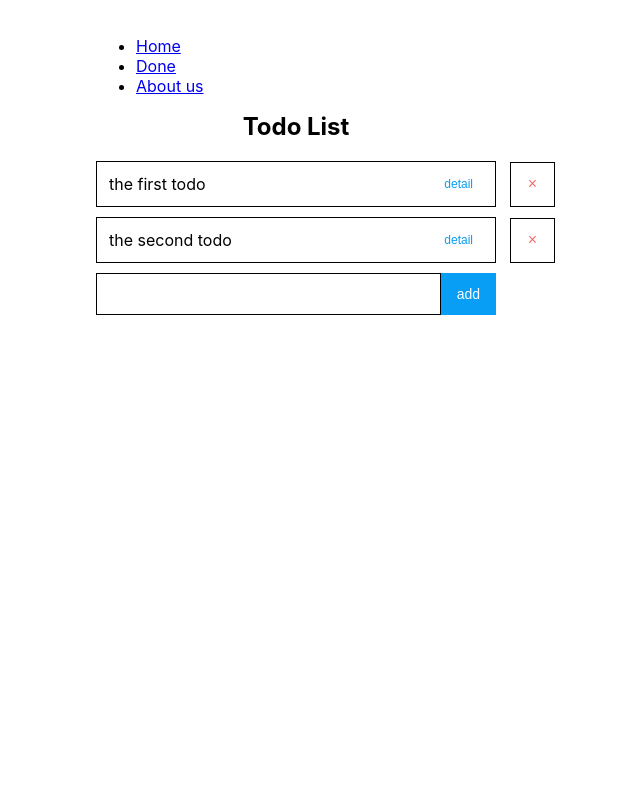
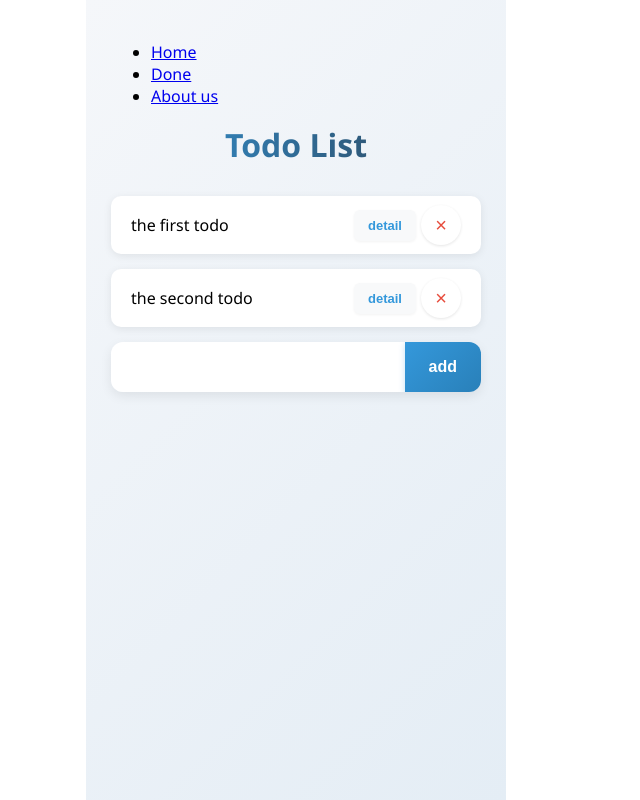
Before and after one commit to Lanest8/day10-todo, a React (Create React App) app: page / in a window 1280 px wide. Shown: the whole page, without its empty margins (344-984 px from the left). Built offline with nearby package versions, Linux system fonts and the light colour scheme.

Commit message:
refactor(css): app css

```diff
--- a/src/App.css
+++ b/src/App.css
@@ -1,97 +1,172 @@
 .app-container {
-    max-width: 400px;
+    max-width: 420px;
     margin: 0 auto;
-    padding: 20px;
+    padding: 25px;
+    font-family: 'Segoe UI', system-ui, -apple-system, sans-serif;
+    background: linear-gradient(135deg, #f5f7fa 0%, #e4edf5 100%);
+    min-height: 100vh;
+    box-sizing: border-box;
 }
 
 .header {
     text-align: center;
-    margin-bottom: 20px;
+    margin-bottom: 30px;
+    animation: fadeIn 0.5s ease-out;
 }
 
 .header h1 {
     margin: 0;
-    font-size: 24px;
-    color: #000;
-    font-weight: bold;
+    font-size: 32px;
+    color: #2c3e50;
+    font-weight: 700;
+    background: linear-gradient(90deg, #3498db, #2c3e50);
+    -webkit-background-clip: text;
+    -webkit-text-fill-color: transparent;
+    background-clip: text;
 }
 
 .input-section {
     display: flex;
-    margin-bottom: 20px;
+    margin-bottom: 30px;
+    box-shadow: 0 4px 12px rgba(0, 0, 0, 0.08);
+    border-radius: 12px;
+    overflow: hidden;
+    transition: transform 0.2s, box-shadow 0.2s;
+}
+
+.input-section:hover {
+    transform: translateY(-2px);
+    box-shadow: 0 6px 16px rgba(0, 0, 0, 0.12);
 }
 
 .todo-input {
     flex: 1;
-    padding: 12px;
-    border: 1px solid black;
-    font-size: 14px;
+    padding: 16px 20px;
+    border: none;
+    font-size: 16px;
+    outline: none;
+    background-color: #ffffff;
+    color: #333;
+    transition: background-color 0.2s;
+}
+
+.todo-input:focus {
+    background-color: #fff;
+    box-shadow: inset 0 0 0 2px #3498db;
 }
 
 .add-button {
-    padding: 12px 16px;
-    background-color: #089ef5;
+    padding: 16px 24px;
+    background: linear-gradient(135deg, #3498db 0%, #2980b9 100%);
     color: white;
     border: none;
     cursor: pointer;
-    font-size: 14px;
+    font-size: 16px;
+    font-weight: 600;
+    transition: all 0.3s ease;
+    box-shadow: 0 2px 6px rgba(52, 152, 219, 0.3);
+}
+
+.add-button:hover {
+    background: linear-gradient(135deg, #2980b9 0%, #2573a7 100%);
+    transform: scale(1.02);
+    box-shadow: 0 4px 10px rgba(52, 152, 219, 0.4);
+}
+
+.add-button:active {
+    transform: scale(0.98);
 }
 
 .todo-group {
-    margin-bottom: 30px;
+    margin-bottom: 35px;
 }
 
 .todo-item {
     display: flex;
     align-items: center;
-    padding: 12px;
-    border: 1px solid black;
-    margin-bottom: 10px;
+    padding: 18px 20px;
+    background-color: white;
+    margin-bottom: 15px;
     position: relative;
+    box-shadow: 0 2px 8px rgba(0, 0, 0, 0.08);
+    border-radius: 10px;
+    transition: all 0.3s ease;
+    animation: slideIn 0.4s ease-out;
+}
+
+.todo-item:hover {
+    transform: translateX(5px);
+    box-shadow: 0 4px 12px rgba(0, 0, 0, 0.12);
 }
 
 .todo-text {
     flex: 1;
-    font-size: 14px;
+    font-size: 17px;
     text-align: left;
-    padding-right: 30px;
+    padding-right: 100px;
+    cursor: pointer;
+    color: #2c3e50;
+    transition: color 0.2s;
+    font-weight: 400;
+    line-height: 1.4;
 }
 
-.todo-item .todo-done{
+.todo-item .todo-done {
     text-decoration: line-through;
+    color: #95a5a6;
 }
 
 .detail-button {
     position: absolute;
-    right: 10px;
-    padding: 6px 12px;
-    background-color: transparent;
+    right: 65px;
+    padding: 8px 14px;
+    background-color: #f8f9fa;
     border: none;
-    border-radius: 4px;
+    border-radius: 6px;
     cursor: pointer;
-    font-size: 12px;
-    color: #089ef5;
+    font-size: 13px;
+    color: #3498db;
+    font-weight: 600;
+    transition: all 0.2s ease;
+    box-shadow: 0 1px 3px rgba(0, 0, 0, 0.05);
 }
 
 .detail-button:hover {
-    background-color: #f0f8ff;
+    background-color: #e3f2fd;
+    color: #1d6fa5;
+    transform: translateY(-1px);
+    box-shadow: 0 2px 6px rgba(0, 0, 0, 0.1);
+}
+
+.detail-button:active {
+    transform: translateY(0);
 }
 
 .delete-button {
     position: absolute;
-    right: -60px;
-    background-color: transparent;
-    border: 1px solid black;
-    color: #ff6b6b;
-    font-size: 16px;
+    right: 20px;
+    background-color: #fff;
+    border: none;
+    color: #e74c3c;
+    font-size: 20px;
     cursor: pointer;
-    width: 45px;
-    height: 45px;
+    width: 40px;
+    height: 40px;
     display: flex;
     align-items: center;
     justify-content: center;
+    border-radius: 50%;
+    transition: all 0.2s ease;
+    box-shadow: 0 1px 3px rgba(0, 0, 0, 0.1);
 }
 
 .delete-button:hover {
-    background-color: #fff5f5;
+    background-color: #fdf2f2;
+    color: #c0392b;
+    transform: scale(1.1);
+    box-shadow: 0 2px 8px rgba(231, 76, 60, 0.2);
 }
+
+.delete-button:active {
+    transform: scale(0.95);
+}
```
